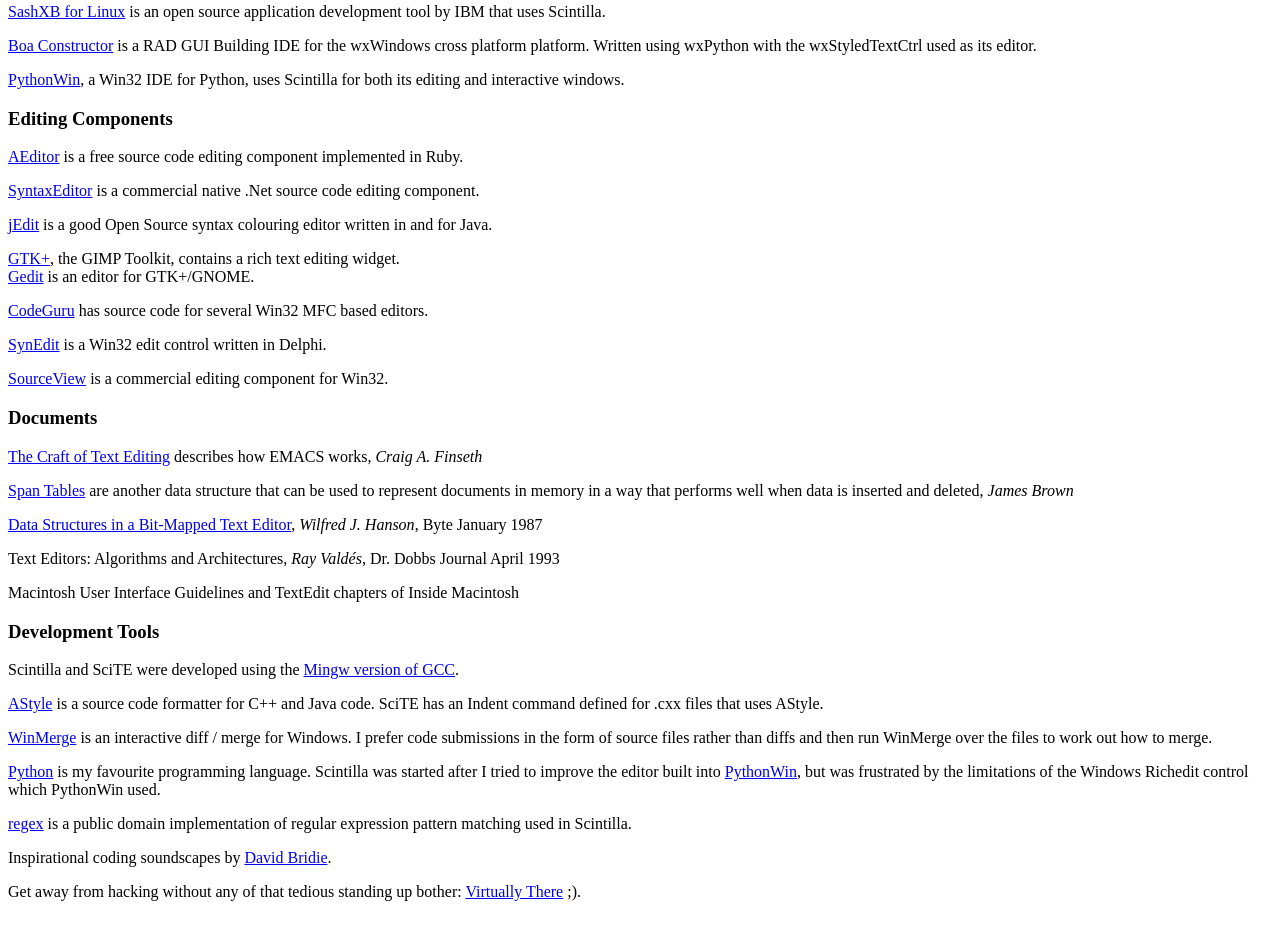
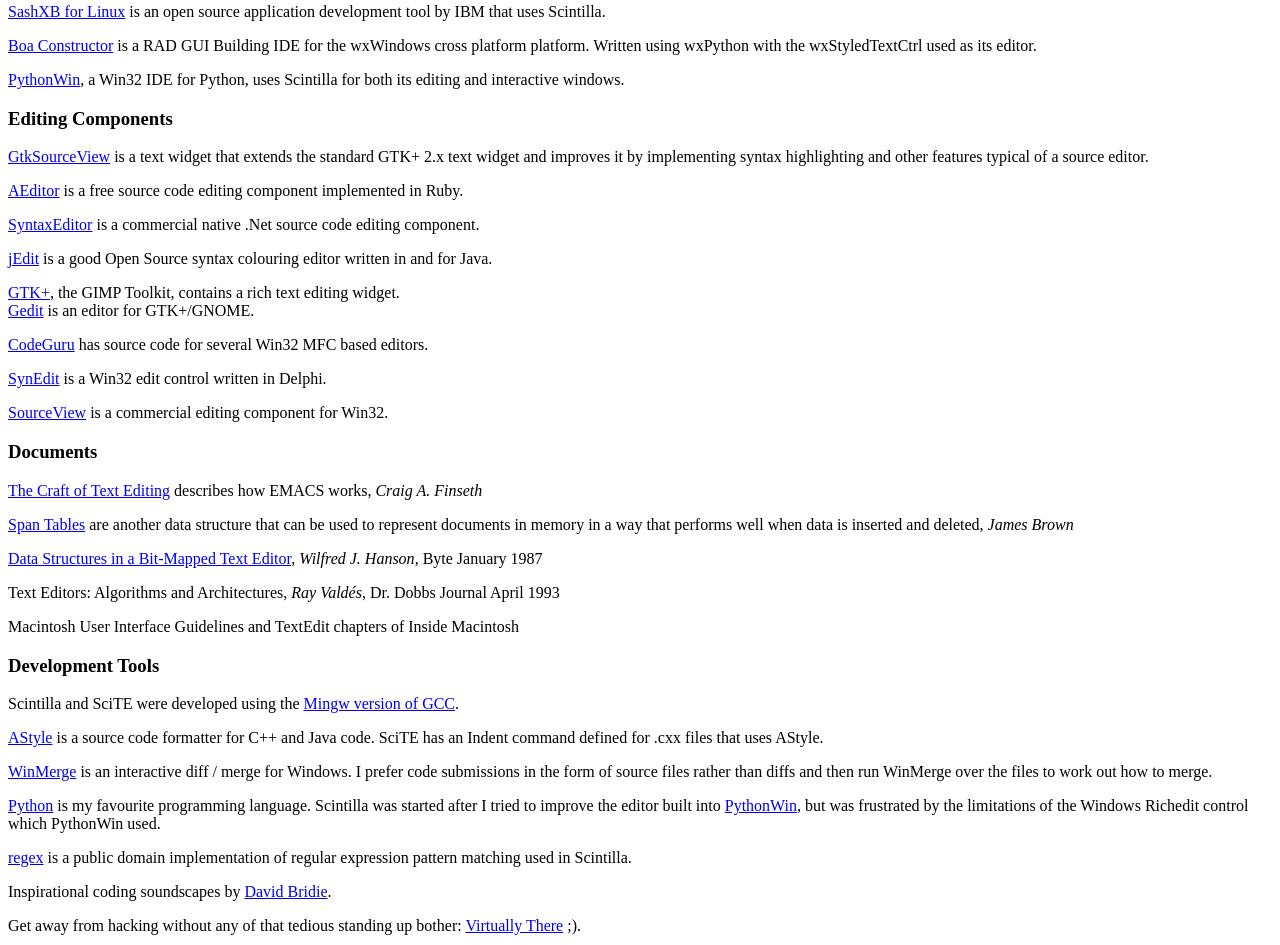
Before and after one commit to mirror/scintilla, a plain HTML site: page doc/ScintillaRelated.html in a window 1280 px wide. Shown: the part 2508-3453 px from the top of the page. Before the commit the page ends 3425 px from the top, so only its background shows below. Drawn offline with Linux system fonts and the light colour scheme.

Commit message:
Added information on GtkSourceView.

```diff
--- a/doc/ScintillaRelated.html
+++ b/doc/ScintillaRelated.html
@@ -351,6 +351,11 @@
        Editing Components
     </h3>
     <p>
+       <a href="http://gtksourceview.sourceforge.net/index.html">GtkSourceView</a>
+	is a text widget that extends the standard GTK+ 2.x text widget and improves it
+	by implementing syntax highlighting and other features typical of a source editor.
+    </p>
+    <p>
        <a href="http://aeditor.rubyforge.org/">AEditor</a>
        is a free source code editing component implemented in Ruby.
     </p>
```
